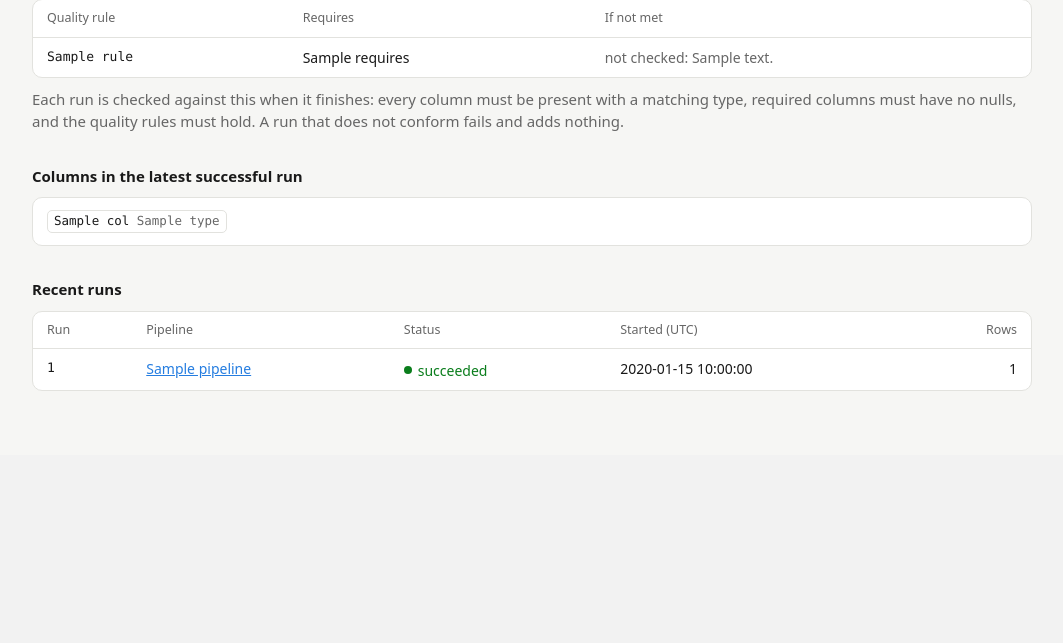
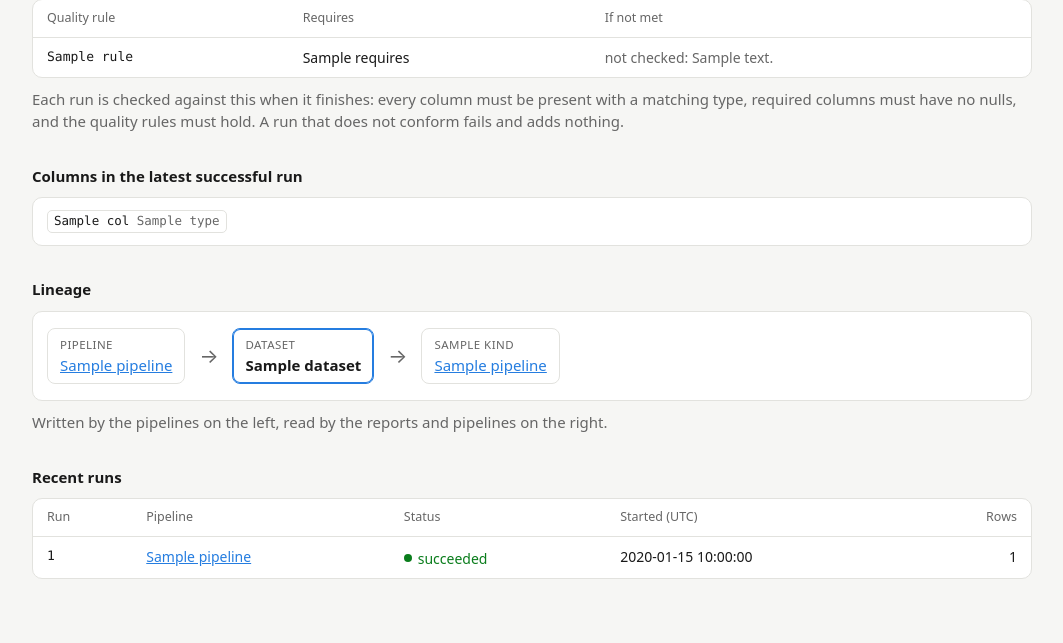
Before and after one commit to hungovercoders/pipeyard, a FastAPI app: template src/pipeyard/templates/dataset.html in a window 1280 px wide. Shown: the part 473-1116 px from the top of the page, without its empty margins (108-1171 px from the left). Before the commit the page ends 864 px from the top, so only its background shows below. Run offline with FastAPI, Linux system fonts and the light colour scheme; the template is opened without the code that fills it: most values are stand-ins (such as "Sample title", 1, 10 or a date in 2020).

Commit message:
feat: show lineage on dataset and pipeline pages
Each dataset page now has a Lineage section: the pipelines that write it,
with the result of their latest run, and the reports and pipelines that
read it. Each pipeline page shows its input dataset, its output dataset and
what reads that. Every box links onward. The same information is served by
GET /api/datasets/{dataset}/lineage.

The diagram is drawn from what pipeline.yaml files declare, so it covers
things that have never run. It complements the OpenLineage events, which
are for external lineage tools.

Re-records the walkthrough and the dataset screenshot so they show the new
sections, and adds a lineage screenshot to the guide.

Co-Authored-By: Claude Fable 5.2 <noreply@anthropic.com>
Claude-Session: https://claude.ai/code/session_01RQF49XbQ12JcBSvd8F6xx5

```diff
--- a/src/pipeyard/app.py
+++ b/src/pipeyard/app.py
@@ -689,6 +689,30 @@ def create_app(settings: Settings | None = None, runner: Runner | None = None) -
             raise HTTPException(404, f"run '{run_id}' not found")
         return reconcile(run).model_dump(exclude={"handle"})
 
+    def dataset_lineage(org_id: str, dataset: str, specs: list[PipelineSpec]) -> dict:
+        """Who writes a dataset and who reads it, from what the org's pipelines declare."""
+        writers = [{"pipeline": s.name} for s in specs if s.output_dataset == dataset]
+        readers = [
+            {"kind": "pipeline", "pipeline": s.name}
+            for s in specs
+            if any(i.dataset == dataset for i in s.inputs)
+        ]
+        readers += [
+            {"kind": "report", "pipeline": s.name, "report": r.name, "slug": r.slug}
+            for s in specs
+            for r in s.reports
+            if r.dataset == dataset
+        ]
+        return {"dataset": dataset, "written_by": writers, "read_by": readers}
+
+    @app.get("/api/datasets/{dataset}/lineage")
+    def api_dataset_lineage(org_id: Org, dataset: DatasetName):
+        """What writes this dataset and what reads it."""
+        result = dataset_lineage(org_id, dataset, storage.list_pipelines(org_id))
+        if not result["written_by"] and not result["read_by"]:
+            raise HTTPException(404, f"nothing reads or writes dataset '{dataset}'")
+        return result
+
     @app.get("/api/runs/{run_id}/lineage")
     def api_run_lineage(org_id: Org, run_id: RunId):
         """The OpenLineage events recorded for a pipeline run or a report app instance."""
@@ -808,6 +832,7 @@ def create_app(settings: Settings | None = None, runner: Runner | None = None) -
             spec=spec,
             runs=list_runs(org_id, name),
             reports=[report_view(spec, r, report_app(org_id, name, r.slug)) for r in spec.reports],
+            flow=dataset_lineage(org_id, spec.output_dataset, storage.list_pipelines(org_id)),
         )
 
     @app.get("/pipelines/{name}/runs", response_class=HTMLResponse)
@@ -841,7 +866,16 @@ def create_app(settings: Settings | None = None, runner: Runner | None = None) -
         if entry is None:
             raise HTTPException(404, f"dataset '{dataset}' not found")
         runs = [r for r in list_runs(org_id) if r["dataset"] == dataset]
-        return page(request, "dataset.html", org_id, nav="datasets", dataset=entry, runs=runs[:10])
+        latest: dict[str, dict] = {}
+        for run in runs:
+            latest.setdefault(run["pipeline"], run)
+        flow = dataset_lineage(org_id, dataset, storage.list_pipelines(org_id))
+        for writer in flow["written_by"]:
+            writer["latest_status"] = latest.get(writer["pipeline"], {}).get("status")
+        return page(
+            request, "dataset.html", org_id, nav="datasets", dataset=entry, runs=runs[:10],
+            flow=flow,
+        )  # fmt: skip
 
     @app.get("/datasets/{dataset}/contract", response_class=HTMLResponse)
     def ui_contract_form(request: Request, org_id: Org, dataset: DatasetName):
--- /dev/null
+++ b/src/pipeyard/templates/_flow.html
@@ -0,0 +1,17 @@
+{# Lineage as a left-to-right flow. `stages` is a list of lists of {label, href, kind, note}. #}
+<div class="card flow" role="group" aria-label="Lineage, left to right">
+  {% for stage in stages %}
+  {% if not loop.first %}<span class="arrow" aria-hidden="true">&rarr;</span>{% endif %}
+  <div class="stage">
+    {% for node in stage %}
+    <div class="node{{ " here" if node.here }}">
+      <span class="kind">{{ node.kind }}</span>
+      {% if node.href and not node.here %}<a href="{{ node.href }}">{{ node.label }}</a>{% else %}<strong>{{ node.label }}</strong>{% endif %}
+      {% if node.note %}<span class="status {{ node.note }}">{{ node.note }}</span>{% endif %}
+    </div>
+    {% else %}
+    <div class="node none">nothing yet</div>
+    {% endfor %}
+  </div>
+  {% endfor %}
+</div>
--- a/src/pipeyard/templates/base.html
+++ b/src/pipeyard/templates/base.html
@@ -78,6 +78,15 @@
     .report-frame { display: block; width: 100%; height: 76vh; background: #fff; }
     button.quiet { background: transparent; color: var(--text); border-color: var(--border); }
     .err.warn { color: var(--run); }
+    .flow { display: flex; align-items: center; gap: 14px; padding: 16px 14px; overflow-x: auto; }
+    .flow .stage { display: flex; flex-direction: column; gap: 8px; }
+    .flow .arrow { color: var(--muted); font-size: 20px; }
+    .flow .node { border: 1px solid var(--border); border-radius: 8px; padding: 7px 12px;
+                  display: flex; flex-direction: column; gap: 1px; white-space: nowrap; }
+    .flow .node.here { border-color: var(--accent); box-shadow: inset 0 0 0 1px var(--accent); }
+    .flow .node.none { color: var(--muted); border-style: dashed; }
+    .flow .kind { color: var(--muted); font-size: 11.5px; text-transform: uppercase; letter-spacing: 0.04em; }
+    .flow .status { font-size: 12.5px; }
     .status.starting { color: var(--run); } .status.stopped { color: var(--muted); }
     .empty p { margin: 8px 0 14px; }
     form.login { max-width: 340px; margin: 60px auto; padding: 24px; }
--- a/src/pipeyard/templates/dataset.html
+++ b/src/pipeyard/templates/dataset.html
@@ -59,6 +59,13 @@
 <div class="card" style="padding: 12px 14px"><div class="chips">{% for col in dataset.schema %}<span class="chip mono">{{ col.name }} <span>{{ col.type }}</span></span>{% endfor %}</div></div>
 {% endif %}
 
+<h2>Lineage</h2>
+{% set writers = [] %}{% for w in flow.written_by %}{{ writers.append({"kind": "pipeline", "label": w.pipeline, "href": "/pipelines/" ~ w.pipeline, "note": w.latest_status}) or "" }}{% endfor %}
+{% set readers = [] %}{% for r in flow.read_by %}{{ readers.append({"kind": r.kind, "label": r.report if r.kind == "report" else r.pipeline, "href": ("/pipelines/" ~ r.pipeline ~ "/reports/" ~ r.slug) if r.kind == "report" else ("/pipelines/" ~ r.pipeline)}) or "" }}{% endfor %}
+{% set stages = [writers, [{"kind": "dataset", "label": dataset.dataset, "here": true}], readers] %}
+{% include "_flow.html" %}
+<p class="sub" style="margin-top: 10px">Written by the pipelines on the left, read by the reports and pipelines on the right.</p>
+
 <h2>Recent runs</h2>
 <div class="card scroll">
   {% if runs %}
--- a/src/pipeyard/templates/pipeline.html
+++ b/src/pipeyard/templates/pipeline.html
@@ -17,6 +17,12 @@
   <div><dt>Memory</dt><dd>{{ spec.memory }} MiB</dd></div>
   <div><dt>Timeout</dt><dd>{{ spec.timeout_seconds }} s</dd></div>
 </dl>
+
+<h2>Lineage</h2>
+{% set inputs = [] %}{% for i in spec.inputs %}{{ inputs.append({"kind": "dataset", "label": i.dataset, "href": "/datasets/" ~ i.dataset}) or "" }}{% endfor %}
+{% set readers = [] %}{% for r in flow.read_by %}{{ readers.append({"kind": r.kind, "label": r.report if r.kind == "report" else r.pipeline, "href": ("/pipelines/" ~ r.pipeline ~ "/reports/" ~ r.slug) if r.kind == "report" else ("/pipelines/" ~ r.pipeline)}) or "" }}{% endfor %}
+{% set stages = ([inputs] if inputs else []) + [[{"kind": "pipeline", "label": spec.name, "here": true}], [{"kind": "dataset", "label": spec.output_dataset, "href": "/datasets/" ~ spec.output_dataset}], readers] %}
+{% include "_flow.html" %}
 
 <h2>Reports</h2>
 <div class="card scroll">
```
Also changed, not shown: docs/data-contracts.md (+1 -1 lines), docs/how-it-works.md (+1 -0 lines), docs/lineage.md (+32 -4 lines), tests/test_lineage.py (+76 -0 lines), README.md, 4 other files.
